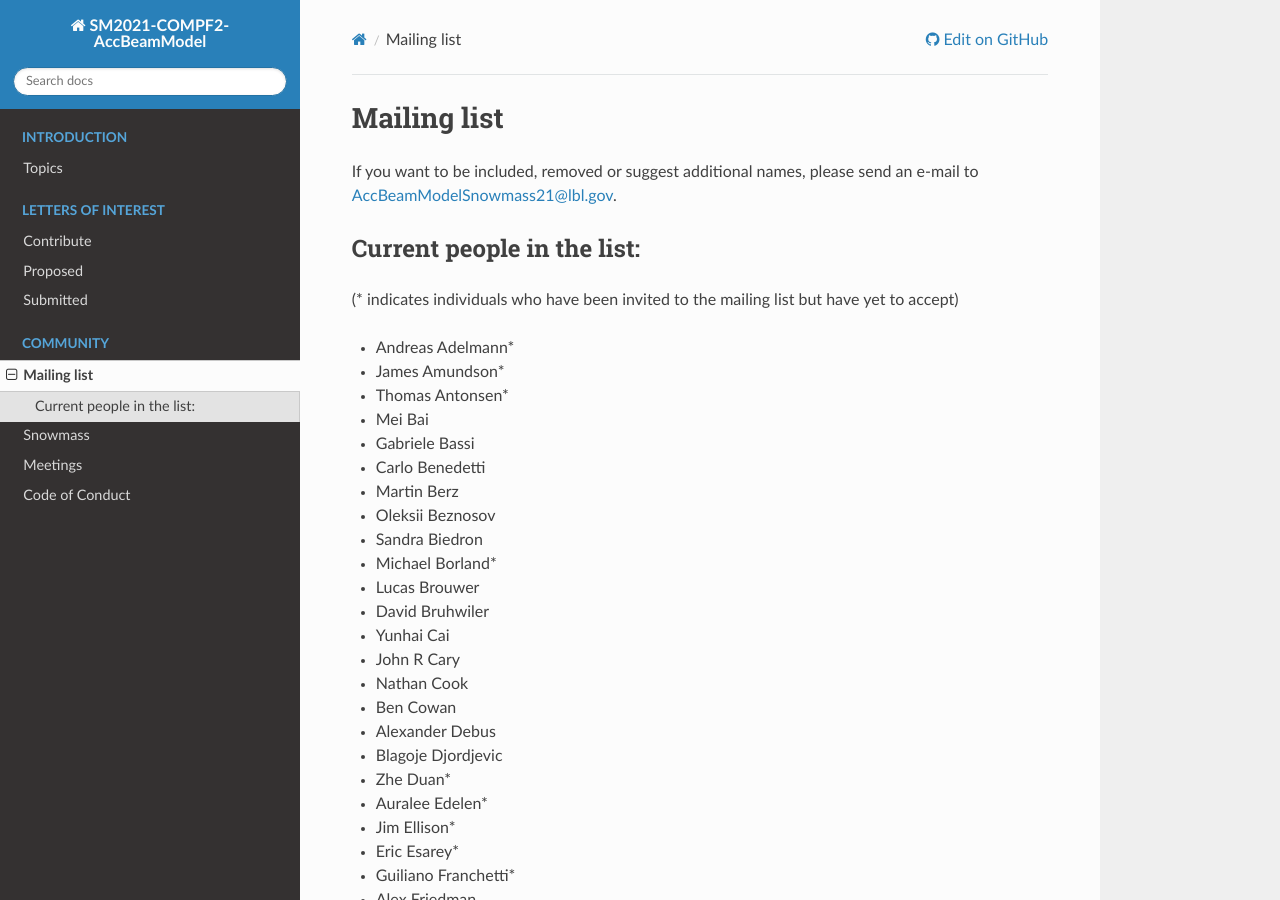
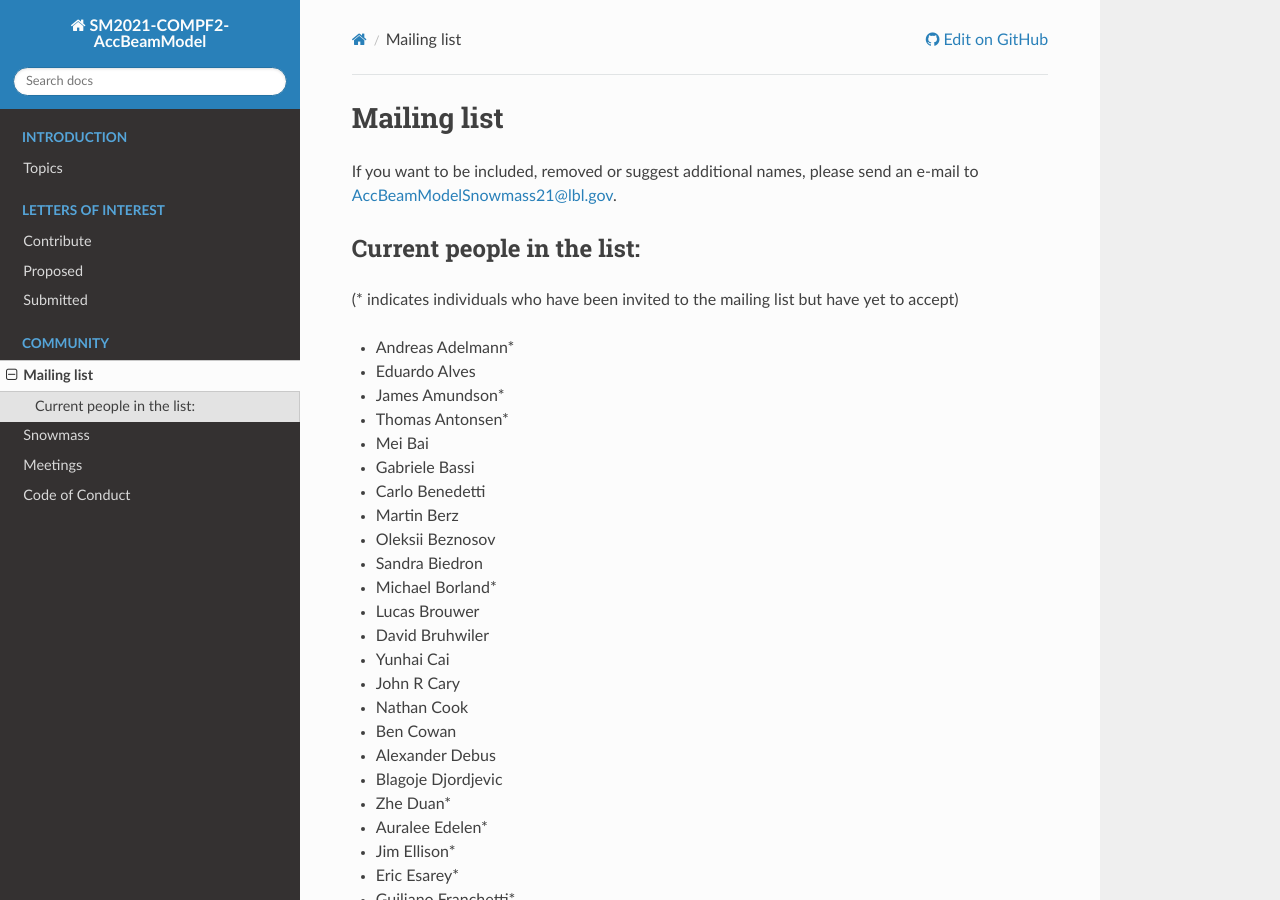
Before and after one commit to snowmass-compf2-accbeammodel/snowmass-compf2-accbeammodel.github.io, a Sphinx documentation site: the page built from docs/source/community/contact.rst, in a window 1280 px wide and 900 px high. Built offline with Sphinx 7.4.7 and the Read the Docs theme 2.0.0, drawn with Linux system fonts in a browser that asks for light colours.

Commit message:
Updated list.

```diff
--- a/docs/source/community/contact.rst
+++ b/docs/source/community/contact.rst
@@ -10,6 +10,7 @@ Current people in the list:
 (* indicates individuals who have been invited to the mailing list but have yet to accept)
 
 * Andreas Adelmann*
+* Eduardo Alves
 * James Amundson*
 * Thomas Antonsen*
 * Mei Bai
```
